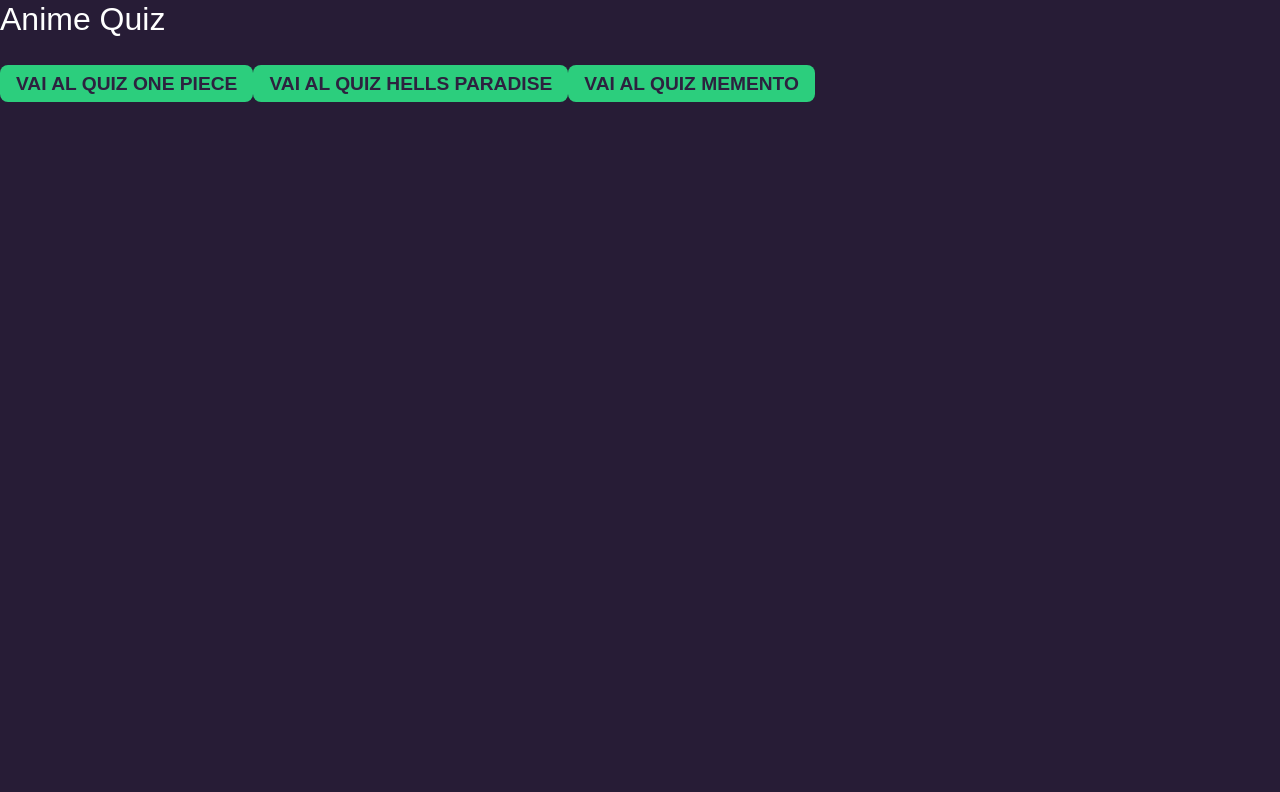
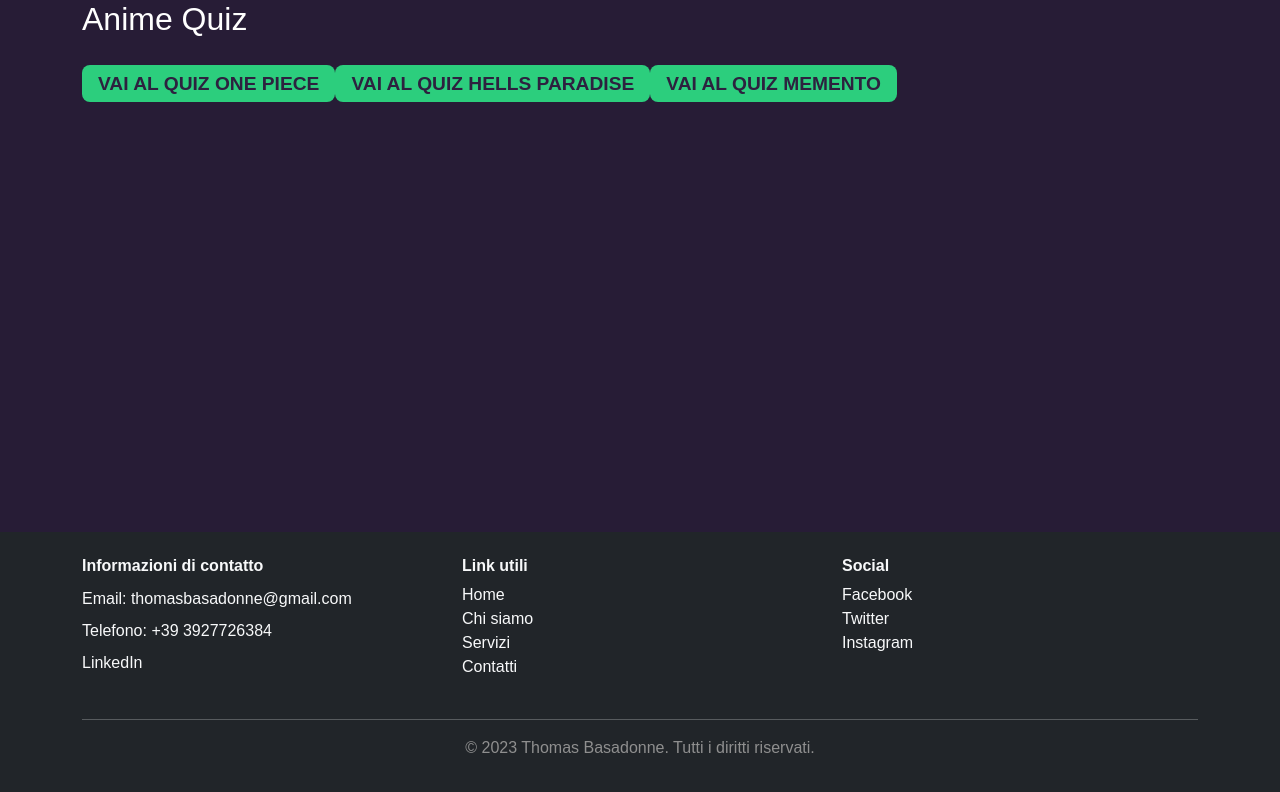
Before and after one commit to Thomas-Basadonne/Thomas-Basadonne.github.io, a Vue app: page / in a window 1280 px wide. Shown: the top 792 px of the page. Built offline with nearby package versions, Linux system fonts and the light colour scheme.

Commit message:
init styles mod + add sass + bootstrap

```diff
--- a/src/assets/style.scss
+++ b/src/assets/style.scss
@@ -61,9 +61,16 @@
 }
 
 a {
-    text-decoration: none;
-    color: $button-text-color;
+  text-decoration: none;
+  color: $white-color;
+
+  &:hover {
+      text-decoration: underline; /* Aggiungi la sottolineatura al passaggio del mouse */
   }
+
+
+}
+
 
 h1 {
   font-size: 2rem;
--- a/src/components/AppFooter.vue
+++ b/src/components/AppFooter.vue
@@ -0,0 +1,54 @@
+<script>
+// import MyComponent from "./components/MyComponent.vue";
+
+export default {
+  data() {
+    return {
+      title: "Hello world"
+    }
+  }
+
+  // components: {
+  //   MyComponent,
+  // },
+};
+</script>
+
+<template>
+    <footer class="bg-dark text-light py-4 fixed-bottom">
+      <div class="container">
+        <div class="row">
+          <div class="col-md-4 d-flex flex-column">
+            <h6 class="fw-bold">Informazioni di contatto</h6>
+            <span class="my-1">Email: thomasbasadonne@gmail.com</span>
+            <span class="my-1">Telefono: +39 3927726384</span>
+            <a href="https://www.linkedin.com/in/thomasbasadonne/" class="text-light my-1">LinkedIn</a>
+          </div>
+          <div class="col-md-4">
+            <h6 class="fw-bold">Link utili</h6>
+            <ul class="list-unstyled">
+              <li><a href="#" class="text-light">Home</a></li>
+              <li><a href="#" class="text-light">Chi siamo</a></li>
+              <li><a href="#" class="text-light">Servizi</a></li>
+              <li><a href="#" class="text-light">Contatti</a></li>
+            </ul>
+          </div>
+          <div class="col-md-4">
+            <h6 class="fw-bold">Social</h6>
+            <a href="#" class="text-light">Facebook</a><br>
+            <a href="#" class="text-light">Twitter</a><br>
+            <a href="#" class="text-light">Instagram</a>
+          </div>
+        </div>
+        <hr class="mt-4">
+        <div class="text-center">
+          <p class="fs-6">&copy; 2023 Thomas Basadonne. Tutti i diritti riservati.</p>
+        </div>
+      </div>
+    </footer>
+  </template>
+
+
+<style lang="scss" scoped>
+
+</style>
--- a/src/components/AppHeader.vue
+++ b/src/components/AppHeader.vue
@@ -2,7 +2,7 @@
 
 <nav class="navbar navbar-expand-lg navbar-light bg-light">
   <div class="container-fluid">
-    <router-link class="navbar-brand" to="/">AnimeQuiz</router-link>
+    <router-link class="navbar-brand fw-bold" to="/">AnimeQuiz</router-link>
     <button
       class="navbar-toggler"
       type="button"
@@ -18,7 +18,7 @@
       <ul class="navbar-nav ms-auto">
         <li class="nav-item dropdown">
           <a
-            class="nav-link dropdown-toggle"
+            class="nav-link dropdown-toggle fw-bold"
             href="#"
             id="navbarDropdownMenuLink"
             role="button"
@@ -46,7 +46,7 @@
           </ul>
         </li>
         <li class="nav-item">
-          <a href="https://www.linkedin.com/in/thomasbasadonne/" class="nav-link" target="_blank">About me</a>
+          <a href="https://www.linkedin.com/in/thomasbasadonne/" class="nav-link fw-bold" target="_blank">About me</a>
         </li>
       </ul>
     </div>
--- a/src/views/Home.vue
+++ b/src/views/Home.vue
@@ -1,5 +1,6 @@
 <script>
 // import MyComponent from "./components/MyComponent.vue";
+import AppFooter from '../components/AppFooter.vue';
 
 export default {
   data() {
@@ -9,21 +10,22 @@
   },
   mounted() {
     document.body.classList.add('app-body'); // Aggiungi la classe al corpo
-  }
+  },
 
-  // components: {
-  //   MyComponent,
-  // },
+  components: {
+    AppFooter,
+  },
 };
 </script>
 
 <template>
-  <div>
+  <div class="container">
     <h1>{{ title }}</h1>
     <router-link to="/quiz-one-piece" class="my-router-link">Vai al quiz One Piece</router-link>
     <router-link to="/quiz-hells-paradise" class="my-router-link">Vai al quiz Hells Paradise</router-link>
     <router-link to="/quiz-memento" class="my-router-link">Vai al quiz Memento</router-link>
   </div>
+  <app-footer/>
 </template>
 
 <style lang="scss" scoped>
--- a/src/views/QuizHellsParadise.vue
+++ b/src/views/QuizHellsParadise.vue
@@ -1,9 +1,11 @@
 <script>
 import Quiz from '../components/Quiz.vue';
+import AppHeader from '../components/AppHeader.vue';
 
 export default {
   components: {
     Quiz,
+    AppHeader
   },
   data() {
     return {
@@ -33,6 +35,7 @@
 </script>
 
 <template>
+  <AppHeader/>
   <Quiz :questions="hellsParadiseQuestions" />
 </template>
 
--- a/src/views/QuizMemento.vue
+++ b/src/views/QuizMemento.vue
@@ -1,10 +1,12 @@
 <script>
 import Quiz from '../components/Quiz.vue';
+import AppHeader from '../components/AppHeader.vue';
 
 export default {
 
   components: {
     Quiz,
+    AppHeader
   },
 
   data() {
@@ -35,6 +37,7 @@
 </script>
 
 <template>
+  <AppHeader/>
   <Quiz :questions="mementoQuestions" />
 </template>
 
```
